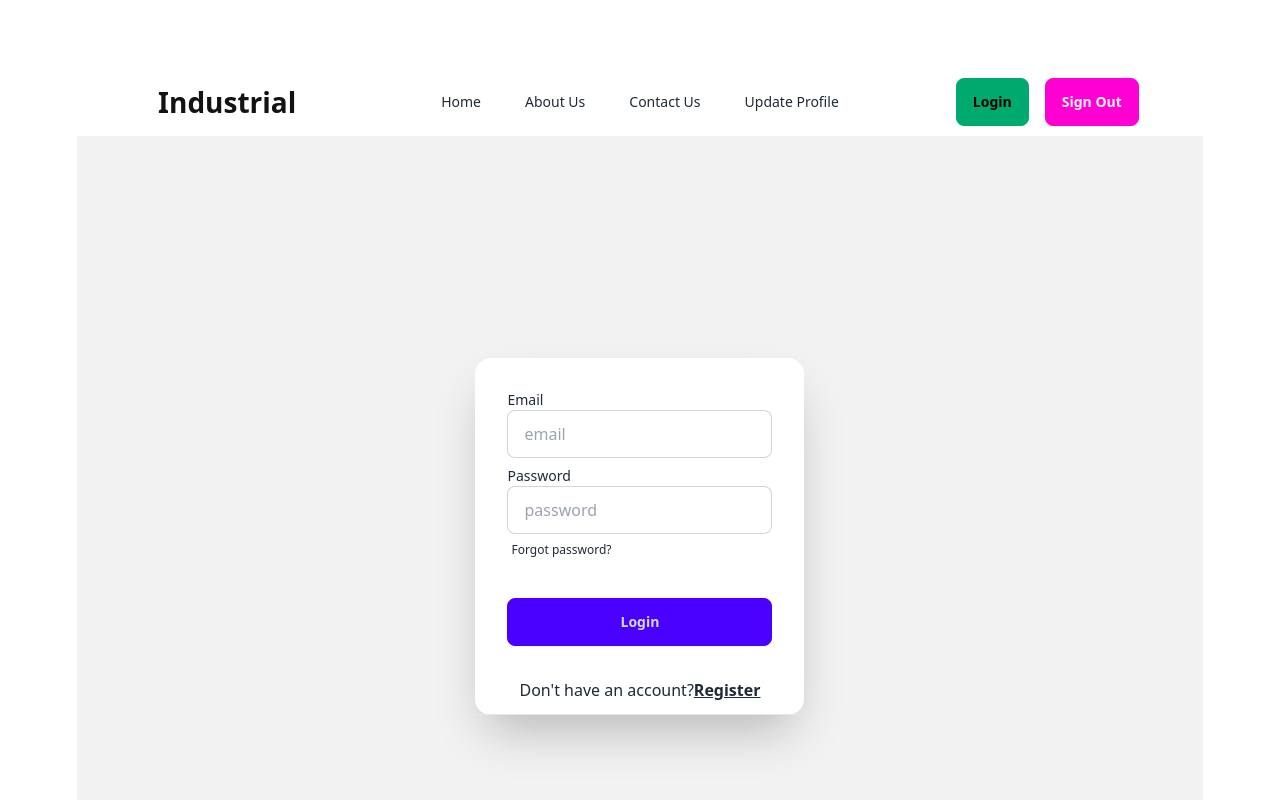
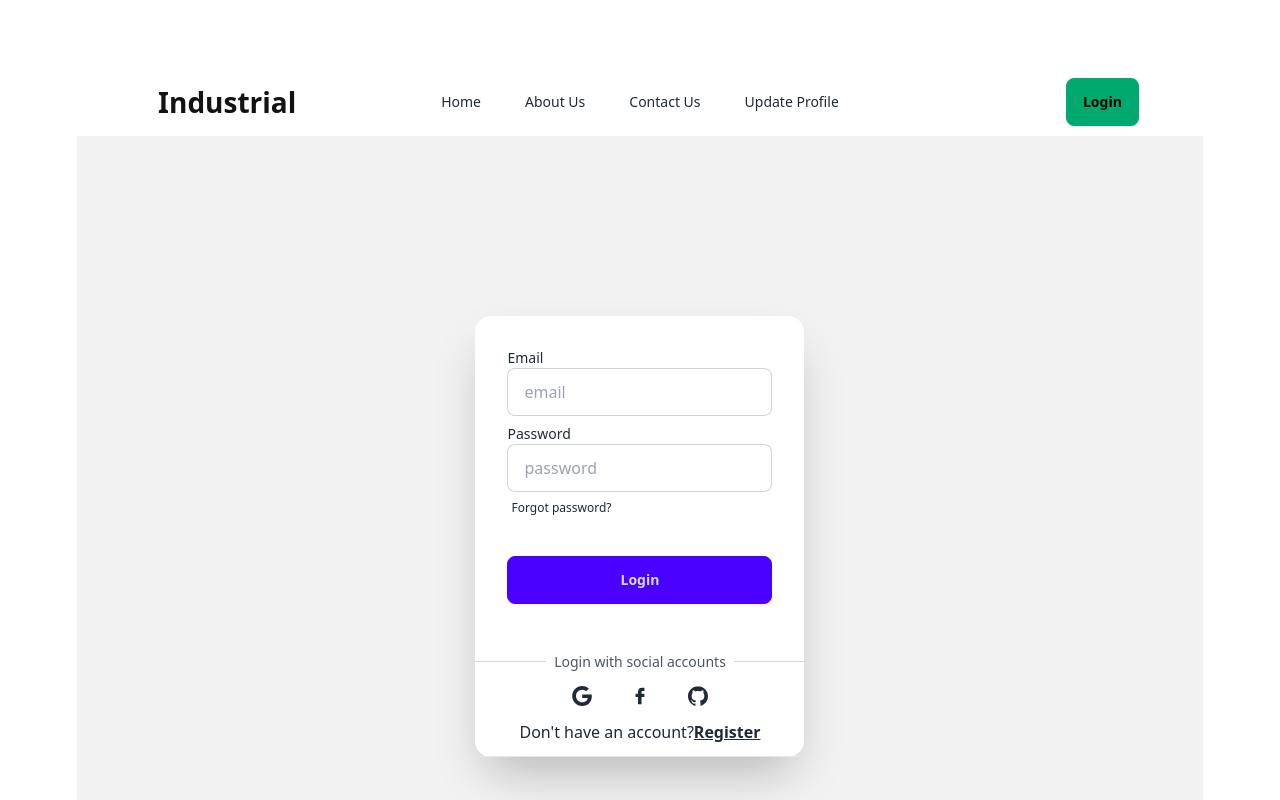
Before and after one commit to Alok4D/all-assignmentRepo-make-private-to-public, a React (Vite) app: page /login in a window 1280 px wide. Shown: the top 800 px of the page. Built offline with nearby package versions, Linux system fonts and the light colour scheme; no server answers.

Commit message:
login and register form complete all instructions

```diff
--- a/src/Components/Auth-Provider/AuthProvider.jsx
+++ b/src/Components/Auth-Provider/AuthProvider.jsx
@@ -1,5 +1,5 @@
-import { createContext, useState } from "react";
-import { createUserWithEmailAndPassword, signInWithEmailAndPassword } from "firebase/auth";
+import { createContext, useEffect, useState } from "react";
+import { createUserWithEmailAndPassword, signInWithEmailAndPassword, GoogleAuthProvider, signInWithPopup, onAuthStateChanged, signOut  } from "firebase/auth";
 import { auth } from "../../FireBase/firebase.init";
 
 
@@ -7,6 +7,10 @@
 
 const AuthProvider = ({ children }) => {
     const [user, setUser] = useState(null)
+
+    const googleProvider = new GoogleAuthProvider()
+
+
     const registerUser = (email, password) =>{
         return createUserWithEmailAndPassword(auth, email, password)
 
@@ -17,12 +21,37 @@
 
     }
 
+
+    const googleLogin = () =>{
+        return signInWithPopup(auth, googleProvider)
+    }
+
+    const logOut = () => {
+        return signOut(auth)
+    }
+
     const authInfo = {
         registerUser,
         loginUser,
         user,
-        setUser
+        setUser,
+        googleLogin,
+        logOut
     }
+
+    useEffect( () => {
+        const unsubscribe = onAuthStateChanged(auth, (currentUser) => {
+            if (currentUser) {
+                setUser(currentUser);
+            } else {
+            setUser(null);
+            }
+          });
+          return () => {
+            unsubscribe();
+          }
+
+    }, [])
 
     return (
         <div>
--- a/src/Components/Login-Page/Login.jsx
+++ b/src/Components/Login-Page/Login.jsx
@@ -5,7 +5,7 @@
 
 const Login = () => {
 
-   const {loginUser} = useContext(AuthContext)
+   const {loginUser, googleLogin, setUser} = useContext(AuthContext)
 
     const handleLogin = (e) => {
         e.preventDefault()
@@ -13,6 +13,12 @@
         const password = e.target.password.value;
         console.log(email, password);
         loginUser(email, password)
+    }
+
+
+    const handleGoogleLogin = () =>{
+      googleLogin()
+      .then(result => setUser(result.user))
     }
 
     return (
@@ -40,10 +46,31 @@
 
       </form>
 
+      <div className="flex items-center pt-4 space-x-2">
+            <div className="flex-1 h-px bg-gray-300"></div>
+            <p className="text-sm text-gray-600">Login with social accounts</p>
+            <div className="flex-1 h-px bg-gray-300"></div>
+        </div>
+        {/* Social icons */}
+        <div className="flex justify-center space-x-3">
+            <button onClick={handleGoogleLogin} aria-label="Log in with Google" className="p-3 rounded-full hover:bg-gray-200">
+                <svg xmlns="http://www.w3.org/2000/svg" viewBox="0 0 32 32" className="w-5 h-5 fill-current"><path d="M16.318 13.714v5.484h9.078c-0.37 2.354-2.745 6.901-9.078 6.901-5.458 0-9.917-4.521-9.917-10.099s4.458-10.099 9.917-10.099c3.109 0 5.193 1.318 6.38 2.464l4.339-4.182c-2.786-2.599-6.396-4.182-10.719-4.182-8.844 0-16 7.151-16 16s7.156 16 16 16c9.234 0 15.365-6.49 15.365-15.635 0-1.052-0.115-1.854-0.255-2.651z"></path></svg>
+            </button>
+            <button aria-label="Log in with Twitter" className="p-3 rounded-full hover:bg-gray-200">
+                <svg xmlns="http://www.w3.org/2000/svg" viewBox="0 0 32 32" className="w-6 h-6 fill-current"><path d="M21.95 5.005l-3.306-.004c-3.206 0-5.277 2.124-5.277 5.415v2.495H10.05v4.515h3.317l-.004 9.575h4.641l.004-9.575h3.806l-.003-4.514h-3.803v-2.117c0-1.018.241-1.533 1.566-1.533l2.366-.001.01-4.256z"></path></svg>
+            </button>
+            <button aria-label="Log in with GitHub" className="p-3 rounded-full hover:bg-gray-200">
+                <svg xmlns="http://www.w3.org/2000/svg" viewBox="0 0 32 32" className="w-5 h-5 fill-current"><path d="M16 0.396c-8.839 0-16 7.167-16 16 0 7.073 4.584 13.068 10.937 15.183 0.803 0.151 1.093-0.344 1.093-0.772 0-0.38-0.009-1.385-0.015-2.719-4.453 0.964-5.391-2.151-5.391-2.151-0.729-1.844-1.781-2.339-1.781-2.339-1.448-0.989 0.115-0.968 0.115-0.968 1.604 0.109 2.448 1.645 2.448 1.645 1.427 2.448 3.744 1.74 4.661 1.328 0.14-1.031 0.557-1.74 1.011-2.135-3.552-0.401-7.287-1.776-7.287-7.907 0-1.751 0.62-3.177 1.645-4.297-0.177-0.401-0.719-2.031 0.141-4.235 0 0 1.339-0.427 4.4 1.641 1.281-0.355 2.641-0.532 4-0.541 1.36 0.009 2.719 0.187 4 0.541 3.043-2.068 4.381-1.641 4.381-1.641 0.859 2.204 0.317 3.833 0.161 4.235 1.015 1.12 1.635 2.547 1.635 4.297 0 6.145-3.74 7.5-7.296 7.891 0.556 0.479 1.077 1.464 1.077 2.959 0 2.14-0.020 3.864-0.020 4.385 0 0.416 0.28 0.916 1.104 0.755 6.4-2.093 10.979-8.093 10.979-15.156 0-8.833-7.161-16-16-16z"></path></svg>
+            </button>
+        </div>
+
+
       <div>
       <p className="mb-3 text-center">Don&apos;t have an account?<Link to="/register" className="underline font-semibold">Register</Link></p>
         <hr />
       </div>
+
+
 
     </div>
   </div>
--- a/src/Components/Login-Page/Register-page/Register.jsx
+++ b/src/Components/Login-Page/Register-page/Register.jsx
@@ -1,8 +1,20 @@
-import { useContext, useState } from "react";
+import { useContext, useEffect, useState } from "react";
 import { Link } from "react-router-dom";
 import { AuthContext } from "../../Auth-Provider/AuthProvider";
 
 const Register = () => {
+
+
+    useEffect(() => {
+        const clear = setInterval(() => {
+            console.log("I am called!");
+        }, 1000)
+
+        return () => {
+            clearInterval(clear)
+        }
+    })
+
 
     const {registerUser, setUser} = useContext(AuthContext)
     const [error, setError] = useState("")
@@ -16,6 +28,7 @@
         const password = e.target.password.value;
         const confirmPassword = e.target.confirmPassword.value;
         const photo = e.target.photo.value;
+
         if(password.length<6){
             setError("Password must be 6 characters")
             return
--- a/src/Components/Navbar/Navbar.jsx
+++ b/src/Components/Navbar/Navbar.jsx
@@ -12,7 +12,7 @@
 
 const Navbar = () => {
 
-  const {user} = useContext(AuthContext)
+  const {user, logOut} = useContext(AuthContext)
   console.log(user);
 
   return (
@@ -38,12 +38,15 @@
       </ul>
     </div>
     <div className="lg:navbar-end lg:gap-4 gap-2 ">
-
-      {user && user.email}
       <Link to="/login">
       <a className="btn btn-success">Login</a>
       </Link>
-      <a className="btn btn-secondary">Sign Out</a>
+
+    {user ? <div>
+      {user.email}
+      <button onClick={ () => logOut()} className="btn btn-secondary">Log Out</button>
+    </div> : ""}
+
 
     </div>
   </div>
```
